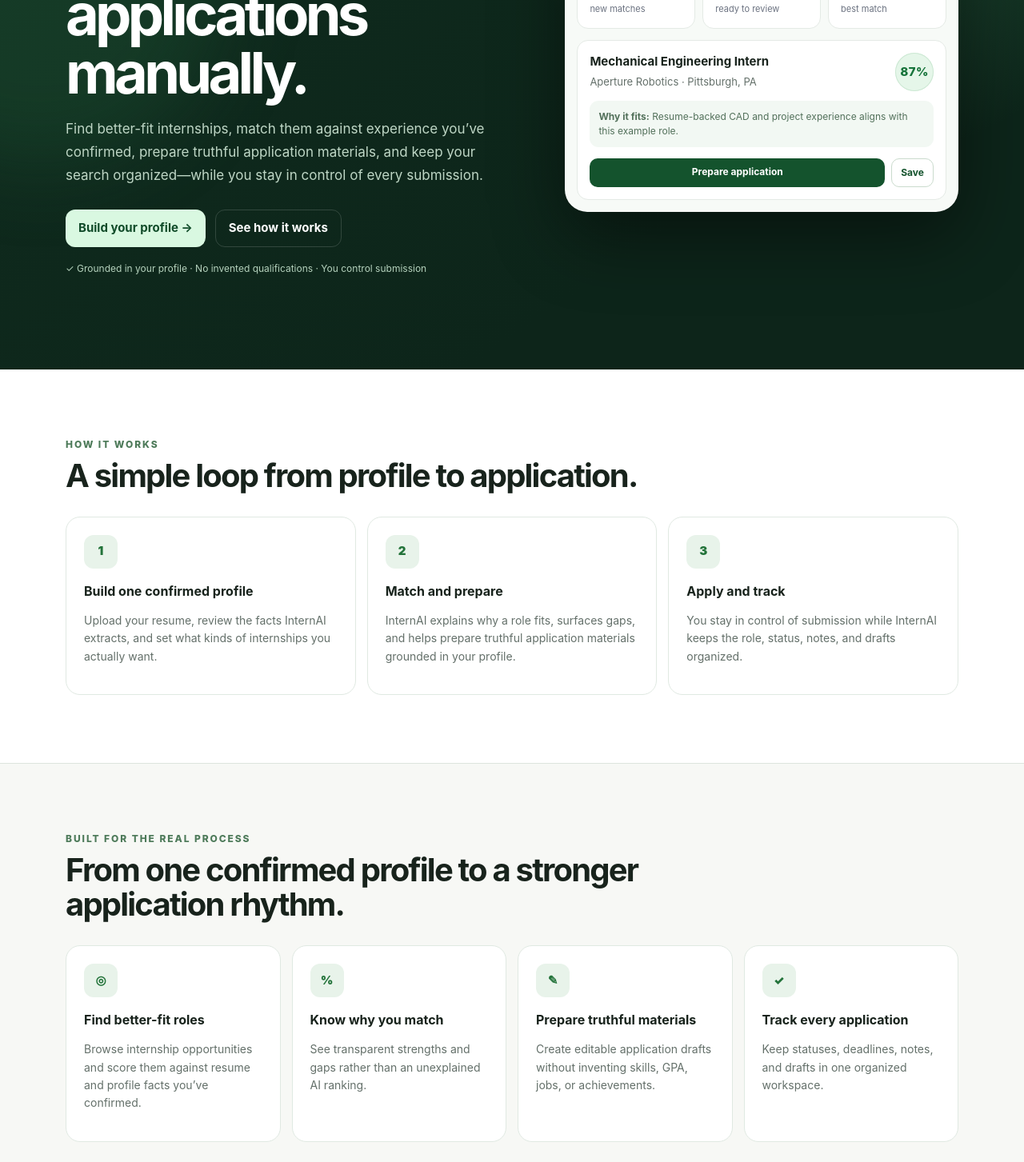
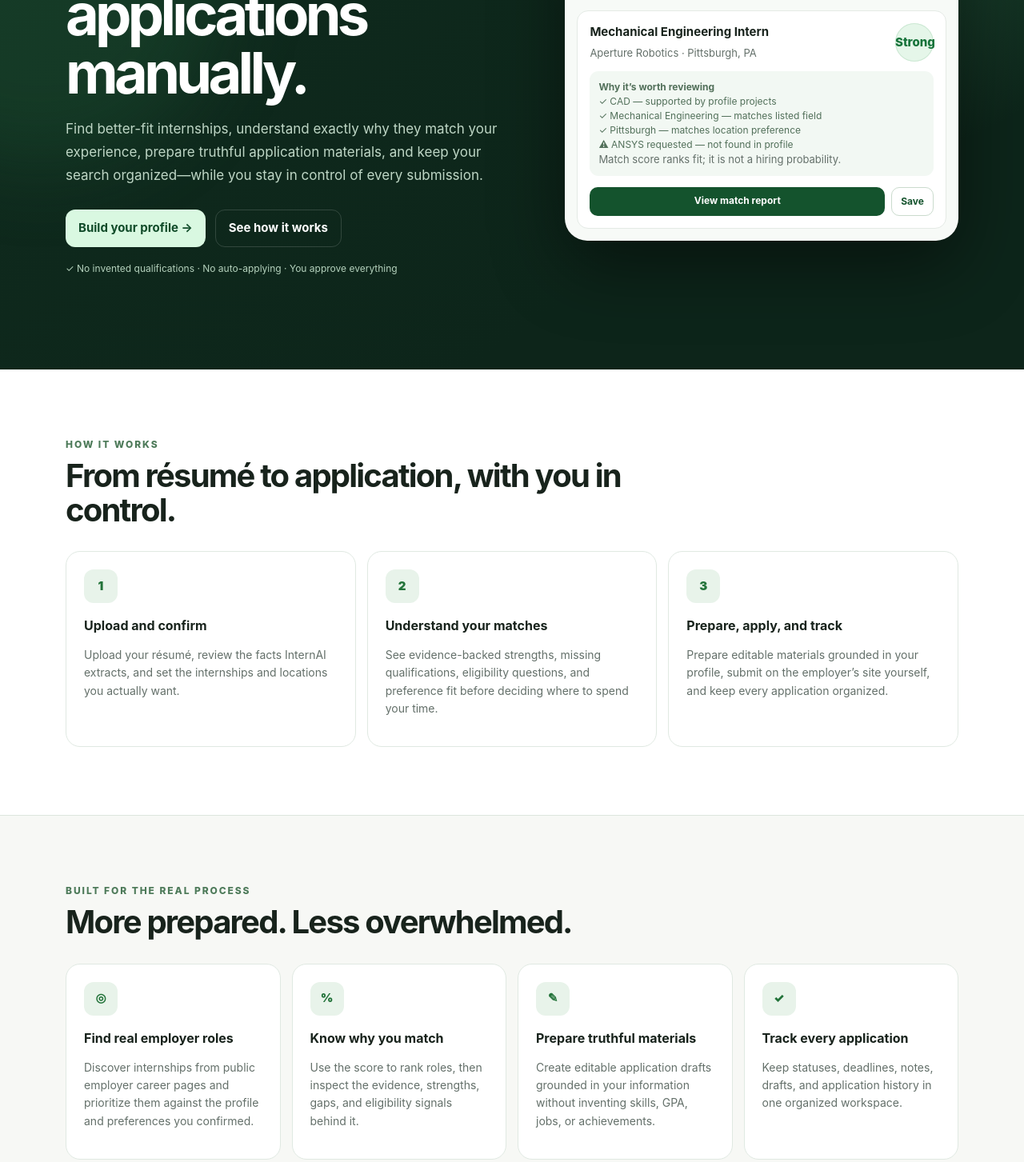
Before and after one commit to devancal/internai, a website: page index.html in a window 1280 px wide. Shown: the part 372-1825 px from the top of the page at 80% size. Drawn offline with nearby package versions, Linux system fonts and the light colour scheme.

Commit message:
Make homepage demo explain the match

```diff
--- a/index.html
+++ b/index.html
@@ -3,7 +3,7 @@
 <head>
 <meta charset="utf-8"/><meta name="viewport" content="width=device-width,initial-scale=1"/>
 <title>InternAI — Internship command center</title>
-<meta name="description" content="InternAI helps students organize internship search, match resume-backed experience to roles, and prepare truthful application materials."/>
+<meta name="description" content="InternAI helps students organize internship search, understand evidence-backed role matches, and prepare truthful application materials."/>
 <link rel="stylesheet" href="styles.css">
 <script src="https://cdnjs.cloudflare.com/ajax/libs/pdf.js/3.11.174/pdf.min.js"></script>
 <script src="https://cdn.jsdelivr.net/npm/@supabase/supabase-js@2"></script>
@@ -12,12 +12,12 @@
 <div id="landing">
 <div class="hero">
   <div class="wrap"><header class="topbar"><div class="brand"><div class="logo">✦</div>InternAI</div><nav class="nav"><a href="#how">How It Works</a><a href="#features">Features</a></nav><div class="actions"><button class="btn ghost" onclick="openApp()">Open workspace</button><button class="btn primary" onclick="openApp()">Build your profile →</button></div></header>
-  <div class="hero-grid"><div><span class="pill">Internship command center</span><h1>Stop managing internship applications manually.</h1><p class="lead">Find better-fit internships, match them against experience you’ve confirmed, prepare truthful application materials, and keep your search organized—while you stay in control of every submission.</p><div class="hero-buttons"><button class="btn primary" onclick="openApp()">Build your profile →</button><a class="btn ghost" href="#how" style="text-decoration:none;text-align:center">See how it works</a></div><p style="color:#b5d2bd;font-size:12px;margin-top:18px">✓ Grounded in your profile · No invented qualifications · You control submission</p></div>
-  <div class="mock"><div class="mock-head"><b>Example workspace</b><span style="font-size:11px;color:#29733f;font-weight:800">DEMO</span></div><div class="stats"><div class="stat"><b>18</b><span>new matches</span></div><div class="stat"><b>5</b><span>ready to review</span></div><div class="stat"><b>87%</b><span>best match</span></div></div><div class="jobcard"><div class="jobtop"><div><b>Mechanical Engineering Intern</b><div class="meta" style="margin-top:5px">Aperture Robotics · Pittsburgh, PA</div></div><div class="score">87%</div></div><div class="why"><b>Why it fits:</b> Resume-backed CAD and project experience aligns with this example role.</div><div class="job-actions"><span class="btn dark small" style="flex:1;text-align:center">Prepare application</span><span class="btn outline small">Save</span></div></div></div></div></div>
+  <div class="hero-grid"><div><span class="pill">Internship command center</span><h1>Stop managing internship applications manually.</h1><p class="lead">Find better-fit internships, understand exactly why they match your experience, prepare truthful application materials, and keep your search organized—while you stay in control of every submission.</p><div class="hero-buttons"><button class="btn primary" onclick="openApp()">Build your profile →</button><a class="btn ghost" href="#how" style="text-decoration:none;text-align:center">See how it works</a></div><p style="color:#b5d2bd;font-size:12px;margin-top:18px">✓ No invented qualifications · No auto-applying · You approve everything</p></div>
+  <div class="mock"><div class="mock-head"><b>Example workspace</b><span style="font-size:11px;color:#29733f;font-weight:800">DEMO</span></div><div class="stats"><div class="stat"><b>18</b><span>new matches</span></div><div class="stat"><b>5</b><span>ready to review</span></div><div class="stat"><b>87</b><span>match score</span></div></div><div class="jobcard"><div class="jobtop"><div><b>Mechanical Engineering Intern</b><div class="meta" style="margin-top:5px">Aperture Robotics · Pittsburgh, PA</div></div><div class="score">Strong</div></div><div class="why"><b>Why it’s worth reviewing</b><br>✓ CAD — supported by profile projects<br>✓ Mechanical Engineering — matches listed field<br>✓ Pittsburgh — matches location preference<br>⚠ ANSYS requested — not found in profile<br><span class="meta">Match score ranks fit; it is not a hiring probability.</span></div><div class="job-actions"><span class="btn dark small" style="flex:1;text-align:center">View match report</span><span class="btn outline small">Save</span></div></div></div></div></div>
 </div>
-<section id="how" class="section" style="background:white;border-bottom:1px solid var(--line)"><div class="wrap"><div class="eyebrow">How it works</div><h2>A simple loop from profile to application.</h2><div class="feature-grid how-grid"><div class="feature"><div class="i">1</div><h3>Build one confirmed profile</h3><p>Upload your resume, review the facts InternAI extracts, and set what kinds of internships you actually want.</p></div><div class="feature"><div class="i">2</div><h3>Match and prepare</h3><p>InternAI explains why a role fits, surfaces gaps, and helps prepare truthful application materials grounded in your profile.</p></div><div class="feature"><div class="i">3</div><h3>Apply and track</h3><p>You stay in control of submission while InternAI keeps the role, status, notes, and drafts organized.</p></div></div></div></section>
-<section id="features" class="section"><div class="wrap"><div class="eyebrow">Built for the real process</div><h2>From one confirmed profile to a stronger application rhythm.</h2><div class="feature-grid"><div class="feature"><div class="i">◎</div><h3>Find better-fit roles</h3><p>Browse internship opportunities and score them against resume and profile facts you’ve confirmed.</p></div><div class="feature"><div class="i">%</div><h3>Know why you match</h3><p>See transparent strengths and gaps rather than an unexplained AI ranking.</p></div><div class="feature"><div class="i">✎</div><h3>Prepare truthful materials</h3><p>Create editable application drafts without inventing skills, GPA, jobs, or achievements.</p></div><div class="feature"><div class="i">✓</div><h3>Track every application</h3><p>Keep statuses, deadlines, notes, and drafts in one organized workspace.</p></div></div></div></section>
-<section id="truth" class="section" style="background:white;border-block:1px solid var(--line)"><div class="wrap" style="max-width:900px"><div class="eyebrow">Responsible automation</div><h2>The work gets lighter. The decision stays yours.</h2><p style="color:var(--muted);line-height:1.8">InternAI uses information you provide and confirm to explain matches and prepare editable materials. It does not invent missing qualifications or submit applications behind your back. You review the work and decide what gets sent.</p><button class="btn dark" onclick="openApp()">Build your profile</button></div></section>
+<section id="how" class="section" style="background:white;border-bottom:1px solid var(--line)"><div class="wrap"><div class="eyebrow">How it works</div><h2>From résumé to application, with you in control.</h2><div class="feature-grid how-grid"><div class="feature"><div class="i">1</div><h3>Upload and confirm</h3><p>Upload your résumé, review the facts InternAI extracts, and set the internships and locations you actually want.</p></div><div class="feature"><div class="i">2</div><h3>Understand your matches</h3><p>See evidence-backed strengths, missing qualifications, eligibility questions, and preference fit before deciding where to spend your time.</p></div><div class="feature"><div class="i">3</div><h3>Prepare, apply, and track</h3><p>Prepare editable materials grounded in your profile, submit on the employer’s site yourself, and keep every application organized.</p></div></div></div></section>
+<section id="features" class="section"><div class="wrap"><div class="eyebrow">Built for the real process</div><h2>More prepared. Less overwhelmed.</h2><div class="feature-grid"><div class="feature"><div class="i">◎</div><h3>Find real employer roles</h3><p>Discover internships from public employer career pages and prioritize them against the profile and preferences you confirmed.</p></div><div class="feature"><div class="i">%</div><h3>Know why you match</h3><p>Use the score to rank roles, then inspect the evidence, strengths, gaps, and eligibility signals behind it.</p></div><div class="feature"><div class="i">✎</div><h3>Prepare truthful materials</h3><p>Create editable application drafts grounded in your information without inventing skills, GPA, jobs, or achievements.</p></div><div class="feature"><div class="i">✓</div><h3>Track every application</h3><p>Keep statuses, deadlines, notes, drafts, and application history in one organized workspace.</p></div></div></div></section>
+<section id="truth" class="section" style="background:white;border-block:1px solid var(--line)"><div class="wrap" style="max-width:900px"><div class="eyebrow">You stay in control</div><h2>InternAI prepares. You decide and submit.</h2><p style="color:var(--muted);line-height:1.8">InternAI uses information you provide and confirm to explain matches and prepare editable materials. Missing qualifications stay visible instead of being invented, and applications are submitted by you on the employer’s site.</p><button class="btn dark" onclick="openApp()">Build your profile</button></div></section>
 <footer class="footer"><div class="wrap">© 2026 InternAI · Public beta preview · Optional account sync</div></footer>
 </div>
 <div id="workspace" class="app hidden"><aside class="sidebar"><div class="brand"><div class="logo" style="background:#14532d;color:white">✦</div><div>InternAI<div style="font-size:10px;color:#5d7b66;text-transform:uppercase;letter-spacing:.12em">Career workspace</div></div></div><div class="side-nav" id="nav"></div><div class="side-bottom"><div style="font-size:12px;color:#bce9cb">✦ Truth-first assistance</div><b style="display:block;margin-top:8px">More prepared. Less overwhelmed.</b><div style="font-size:11px;color:#b9edc9;margin-top:7px">No invented qualifications.</div></div></aside><main class="content"><header class="appbar"><span style="font-size:12px;color:#64706a">A calmer way to search, prepare, and apply.</span><div class="row"><button class="btn outline small" onclick="showPage('profile')">Profile</button><button class="btn outline small" onclick="resetDemo()">Reset demo</button></div></header><div id="page" class="page"></div></main></div><div id="toast" class="toast"></div>
```
